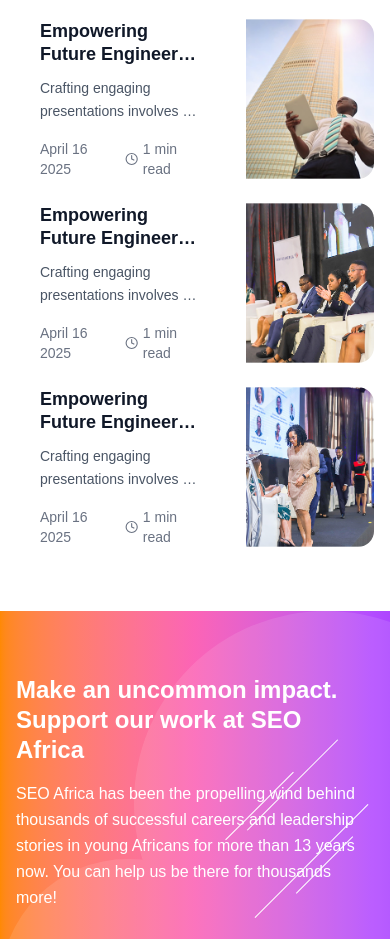
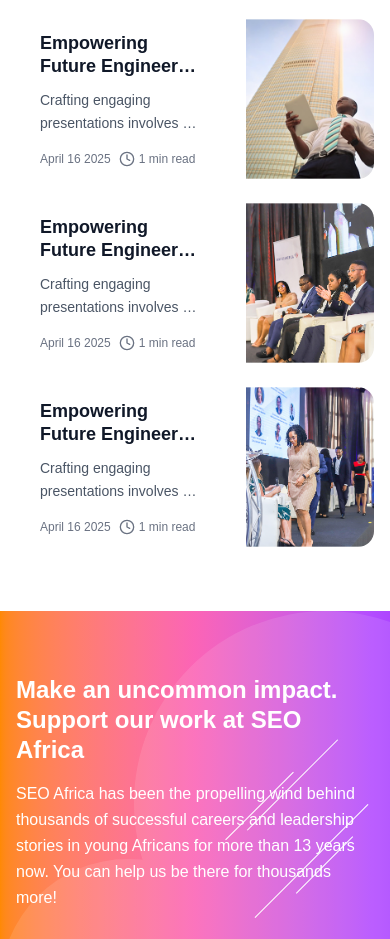
Before and after one commit to ayobamihybrid/Seo-africa, a Next.js app: page / in a window 390 px wide. Shown: the part 10960-11899 px from the top of the page. Built offline with nearby package versions, Linux system fonts and the light colour scheme.

Commit message:
mobile responsiveness: landing page

```diff
--- a/src/app/components/BlogStories.tsx
+++ b/src/app/components/BlogStories.tsx
@@ -194,7 +194,7 @@
             {post.excerpt}
           </p>
 
-          <div className="flex items-center gap-4 text-sm text-gray-500">
+          <div className="flex items-center gap-2 md:gap-4 text-xs md:text-sm text-gray-500">
             <span>{post.date}</span>
             <div className="flex items-center gap-1">
               <Clock className="w-4 h-4" />
```
